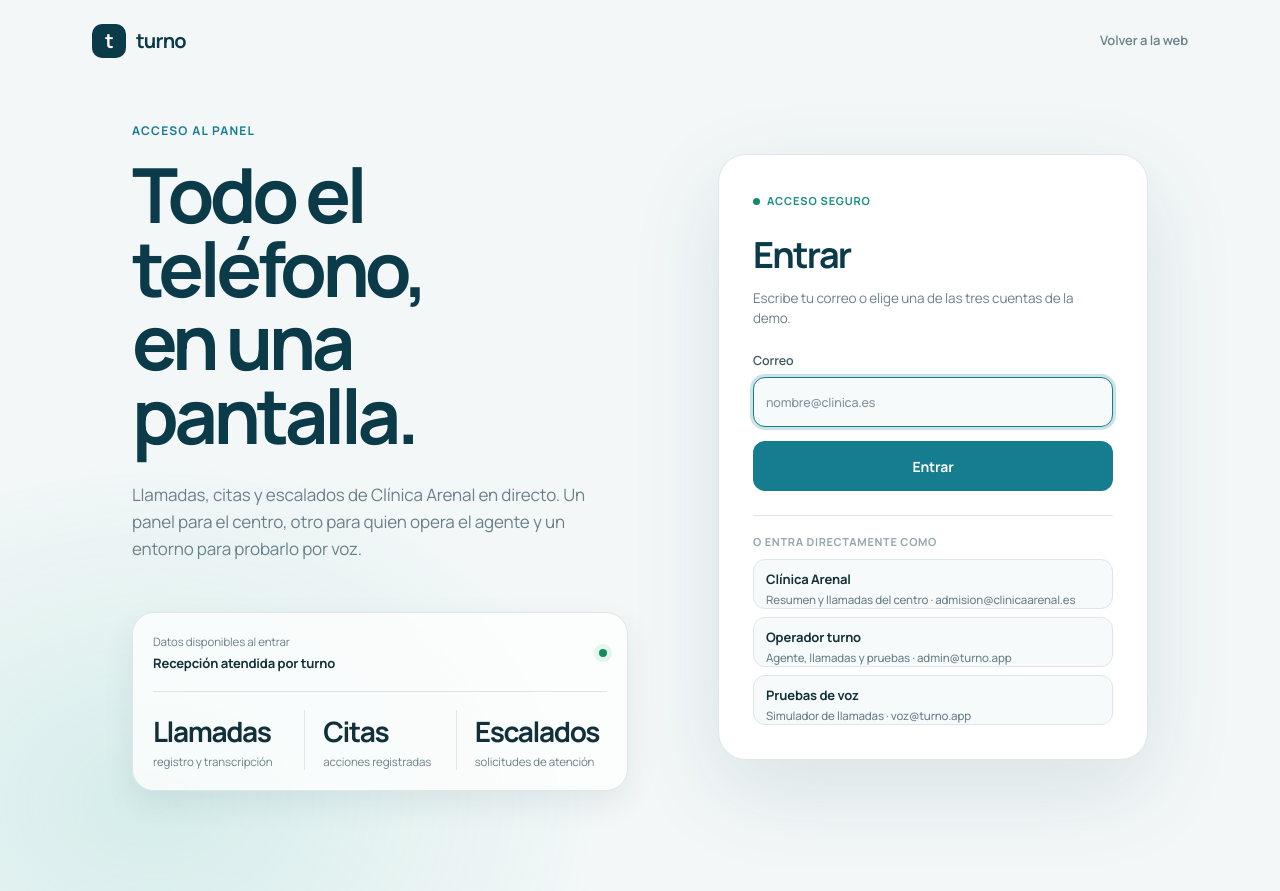
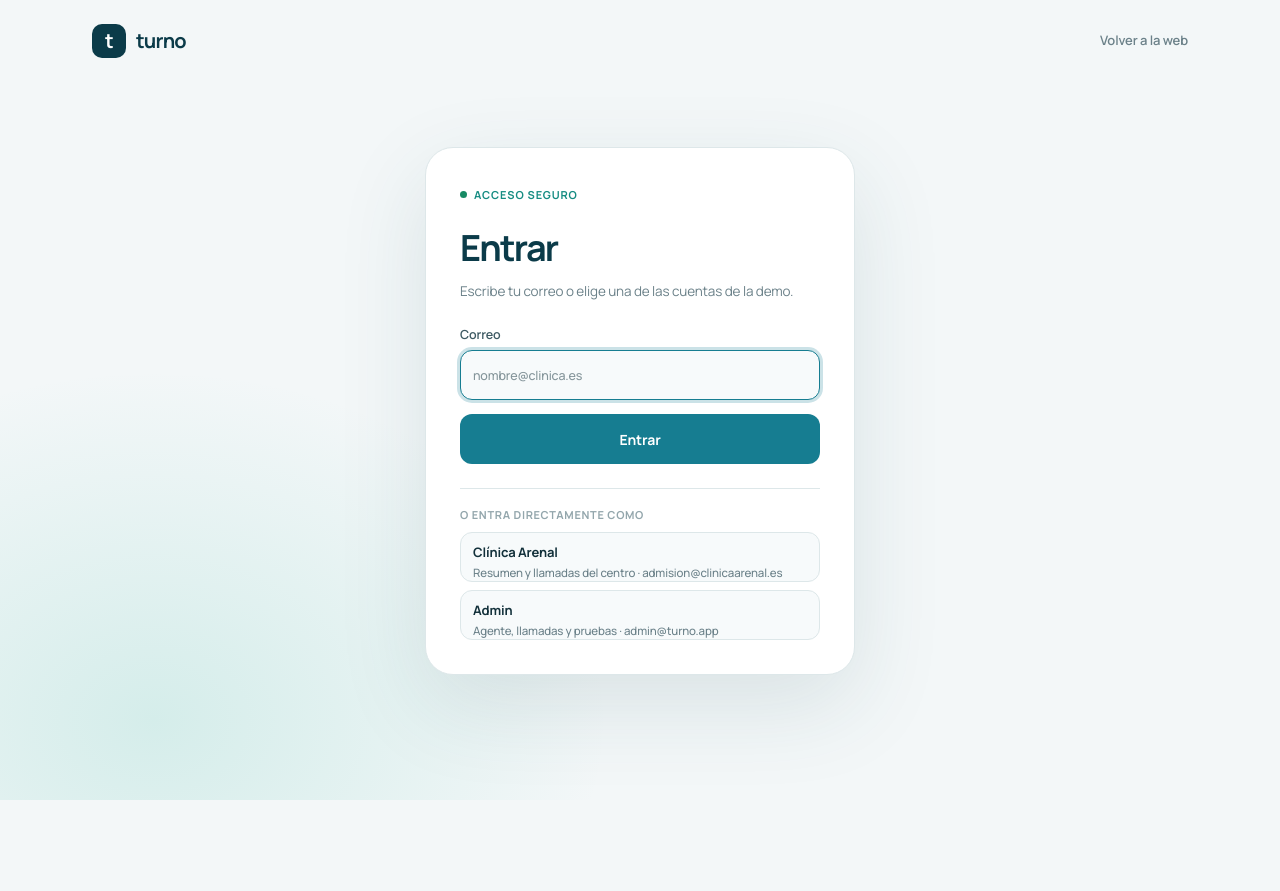
Before and after one commit to manufhros/hackspain-prosper-ai, a Next.js app in the folder desk/: page /entrar in a window 1280 px wide. After the commit the page ends 800 px from the top, so only its background shows below. Built offline with nearby package versions, Linux system fonts and the light colour scheme.

Commit message:
Entrar: login centrado, sin intro y sin cuenta de pruebas de voz
Co-Authored-By: Devin AI <158243242+devin-ai-integration[bot]@users.noreply.github.com>

```diff
--- a/desk/app/entrar/entrar.module.css
+++ b/desk/app/entrar/entrar.module.css
@@ -51,112 +51,15 @@
 
 .page main {
   display: grid;
-  grid-template-columns: 1fr 430px;
-  gap: 90px;
-  align-items: center;
+  place-items: center;
   max-width: 1080px;
   min-height: calc(100svh - 82px);
   margin: auto;
   padding: 40px 32px 100px;
 }
 
-.intro > p:first-child {
-  margin: 0 0 18px;
-  color: var(--brand-2);
-  font-size: 12px;
-  font-weight: 700;
-  letter-spacing: 0.1em;
-  text-transform: uppercase;
-}
-
-.intro h1 {
-  max-width: 650px;
-  margin: 0;
-  color: var(--brand);
-  font-size: clamp(48px, 6vw, 76px);
-  font-weight: 700;
-  line-height: 0.97;
-  letter-spacing: -0.06em;
-}
-
-.lead {
-  max-width: 510px;
-  margin: 28px 0 0;
-  color: var(--muted);
-  font-size: 17px;
-  line-height: 1.6;
-}
-
-.preview {
-  max-width: 530px;
-  margin-top: 50px;
-  padding: 20px;
-  border: 1px solid var(--border);
-  border-radius: 22px;
-  background: rgba(255, 255, 255, 0.78);
-  box-shadow: var(--shadow-md);
-}
-
-.preview > div {
-  display: flex;
-  align-items: center;
-  justify-content: space-between;
-  gap: 14px;
-  padding-bottom: 18px;
-  border-bottom: 1px solid var(--border);
-}
-
-.preview > div > div {
-  display: flex;
-  flex-direction: column;
-  gap: 3px;
-}
-
-.preview span,
-.preview dd {
-  color: var(--muted);
-  font-size: 11.5px;
-}
-
-.preview strong {
-  display: block;
-  color: var(--ink);
-  font-size: 13px;
-  font-weight: 700;
-}
-
-.preview i {
-  width: 8px;
-  height: 8px;
-  border-radius: 50%;
-  background: var(--success);
-  box-shadow: 0 0 0 5px var(--success-soft);
-}
-
-.preview dl {
-  display: grid;
-  grid-template-columns: repeat(3, 1fr);
-  margin: 18px 0 0;
-}
-
-.preview dl div + div {
-  padding-left: 18px;
-  border-left: 1px solid var(--border);
-}
-
-.preview dt {
-  color: var(--ink);
-  font-size: 28px;
-  font-weight: 800;
-  letter-spacing: -0.05em;
-  font-variant-numeric: tabular-nums;
-}
-
-.preview dd {
-  margin: 1px 0 0;
-}
-
 .loginCard {
+  width: min(430px, 100%);
   padding: 34px;
   border: 1px solid var(--border);
   border-radius: 28px;
@@ -226,18 +129,6 @@
   font-weight: 700;
 }
 
-@media (max-width: 850px) {
-  .page main {
-    grid-template-columns: 1fr;
-    gap: 50px;
-    max-width: 600px;
-  }
-
-  .intro h1 {
-    font-size: 55px;
-  }
-}
-
 @media (max-width: 520px) {
   .page header {
     height: 70px;
@@ -248,14 +139,6 @@
     padding: 48px 18px 70px;
   }
 
-  .intro h1 {
-    font-size: 44px;
-  }
-
-  .preview {
-    display: none;
-  }
-
   .loginCard {
     padding: 24px;
   }
--- a/desk/app/entrar/page.tsx
+++ b/desk/app/entrar/page.tsx
@@ -15,45 +15,10 @@ export default async function Entrar({ searchParams }: { searchParams: Promise<{
         </Link>
       </header>
       <main>
-        <section className={styles.intro}>
-          <p>Acceso al panel</p>
-          <h1>
-            Todo el teléfono,
-            <br />
-            en una pantalla.
-          </h1>
-          <p className={styles.lead}>
-            Llamadas, citas y escalados de Clínica Arenal en directo. Un panel para el centro, otro para quien opera el agente y un
-            entorno para probarlo por voz.
-          </p>
-          <div className={styles.preview} aria-hidden="true">
-            <div>
-              <div>
-                <span>Datos disponibles al entrar</span>
-                <strong>Recepción atendida por turno</strong>
-              </div>
-              <i />
-            </div>
-            <dl>
-              <div>
-                <dt>Llamadas</dt>
-                <dd>registro y transcripción</dd>
-              </div>
-              <div>
-                <dt>Citas</dt>
-                <dd>acciones registradas</dd>
-              </div>
-              <div>
-                <dt>Escalados</dt>
-                <dd>solicitudes de atención</dd>
-              </div>
-            </dl>
-          </div>
-        </section>
         <section className={styles.loginCard}>
           <div className={styles.lock}>Acceso seguro</div>
           <h2>Entrar</h2>
-          <p>Escribe tu correo o elige una de las tres cuentas de la demo.</p>
+          <p>Escribe tu correo o elige una de las cuentas de la demo.</p>
           <LoginForm failed={query.e === "1"} autofocus />
         </section>
       </main>
--- a/desk/lib/auth.ts
+++ b/desk/lib/auth.ts
@@ -1,5 +1,5 @@
 /**
- * Three fixed accounts, no passwords: this is a demo panel behind a cookie.
+ * Two fixed accounts, no passwords: this is a demo panel behind a cookie.
  * The role decides which sections of /panel are reachable.
  */
 export type Role = "admin" | "clinic" | "tester";
@@ -10,14 +10,13 @@ export type Account = { email: string; role: Role; label: string; note: string }
 
 export const ACCOUNTS: Account[] = [
   { email: "admision@clinicaarenal.es", role: "clinic", label: "Clínica Arenal", note: "Resumen y llamadas del centro" },
-  { email: "admin@turno.app", role: "admin", label: "Operador turno", note: "Agente, llamadas y pruebas" },
-  { email: "voz@turno.app", role: "tester", label: "Pruebas de voz", note: "Simulador de llamadas" },
+  { email: "admin@turno.app", role: "admin", label: "Admin", note: "Agente, llamadas y pruebas" },
 ];
 
 export const COOKIE = "admision";
 
 export const ROLE_LABEL: Record<Role, string> = {
-  admin: "Operador turno",
+  admin: "Admin",
   clinic: "Admisión",
   tester: "Pruebas de voz",
 };
```
